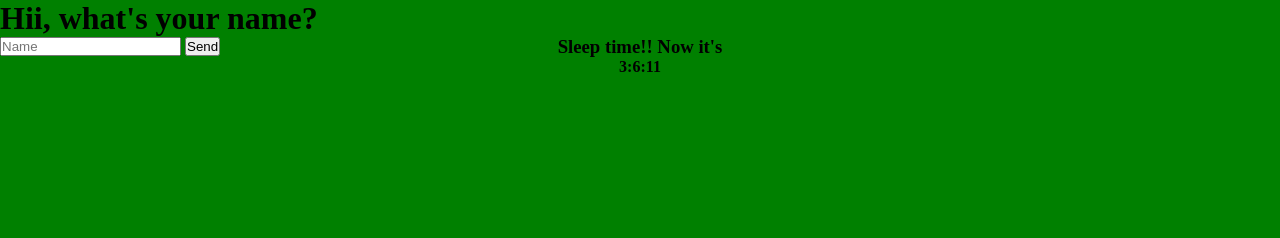
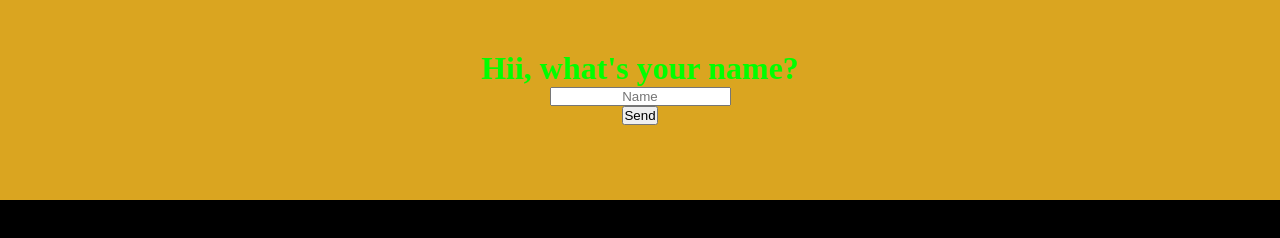
Before and after one commit to Claenio/html-css-js-practice, a plain HTML site: page index.html in a window 1280 px wide. Drawn offline with Linux system fonts and the light colour scheme; a web font is replaced by a local one.

Commit message:
modified style in work

```diff
--- a/style.css
+++ b/style.css
@@ -5,8 +5,11 @@
 }
 
 body{
-    background-color: green;
+    background-color: #000000;
     font-family: Gluten, "Sans-Serif";
+    color: #00ff00;
+    /*height:600px;
+    width:400px;*/
 }
 
 .container{
@@ -14,4 +17,42 @@ body{
     text-align: center;
     top: 50%;
     transform: translateY(-50%);
+    display: none;
 }
+
+/*.container-name{
+    position: relative;
+    top: 50%;
+    left: 50%;
+    transform: translateX(-50%);
+    transform: translateY(-50%);
+    color: red;
+    width: 200px;
+    height: 300px;
+    background-color: goldenrod;*/
+}
+
+.form{
+    position: relative;
+    top: 50%;
+    transform: translateY(-50%);
+    text-align: center;
+}
+
+.ilb{
+    position: relative;
+    top: 50%;
+    left: 50%;
+    transform: translateY(-50%);
+    transform: translateX(-50%);
+    background-color: goldenrod;
+    border: solid goldenrod 3px;
+    border-width: 50px;
+    height: 100px;
+}
+.form-2{
+    display: block;
+    text-align: center;
+    margin-left: auto;
+    margin-right: auto;
+}
```
